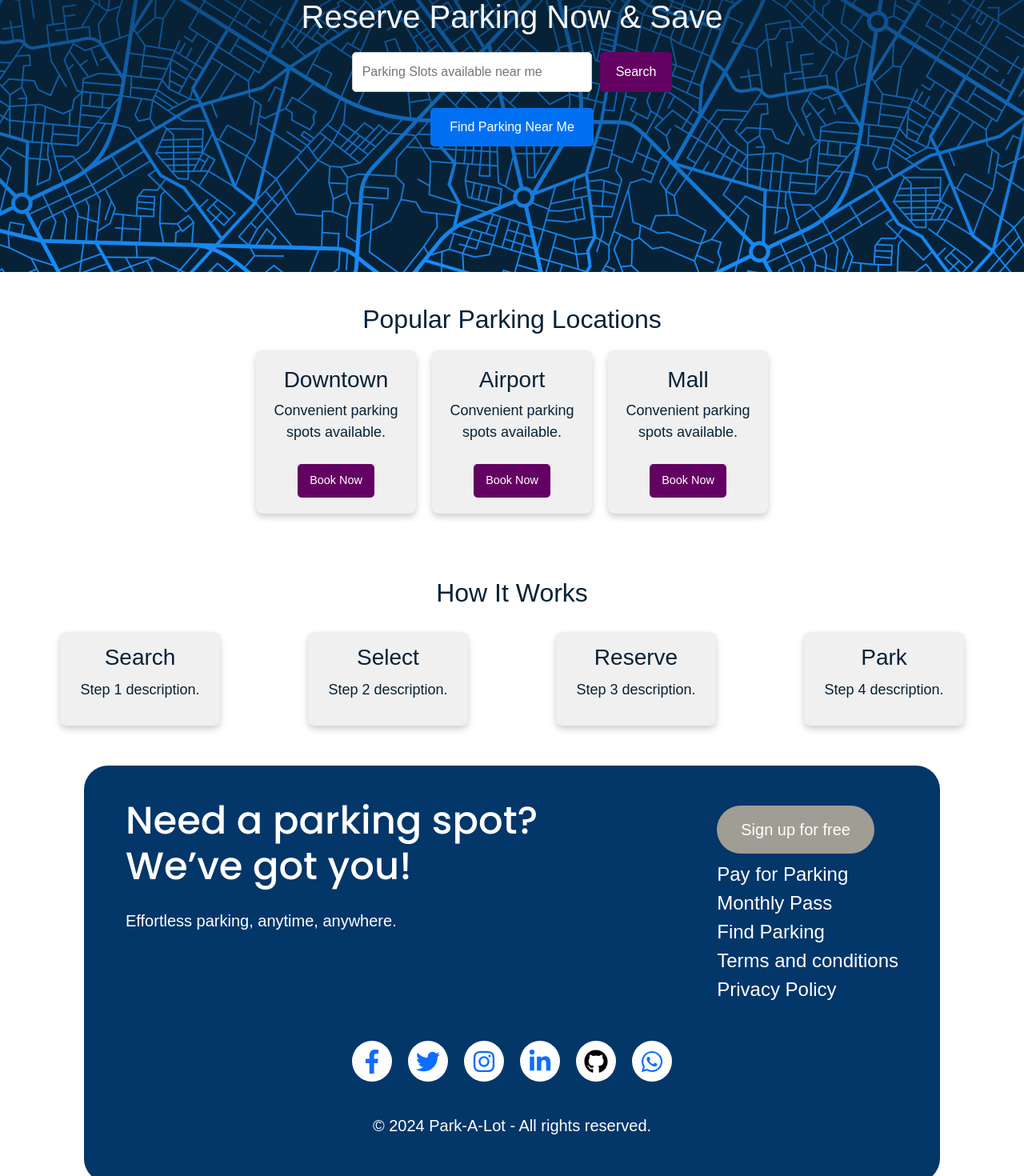
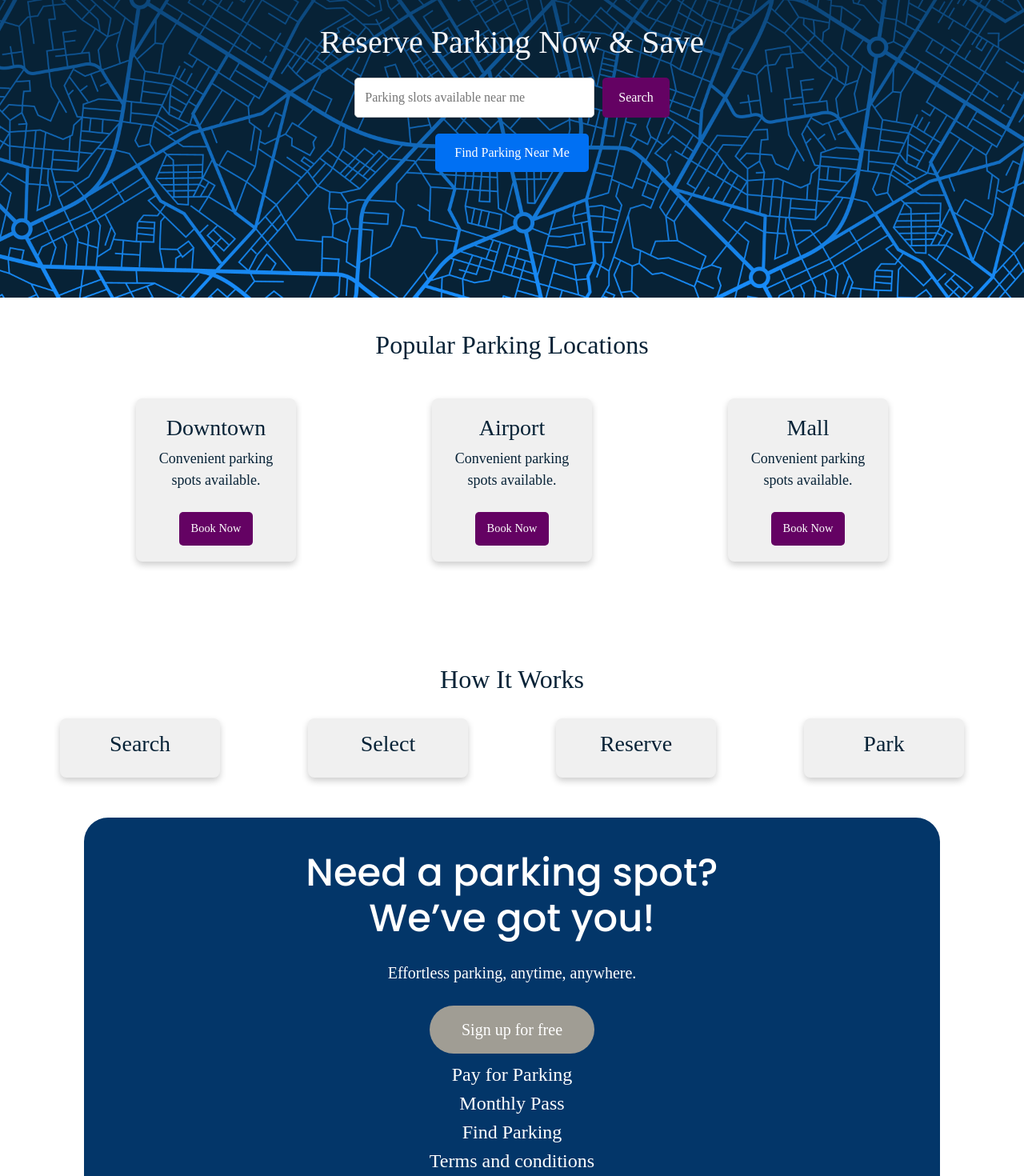
Before and after one commit to bharathBhuvanendra/Capstone-PROG8751-Sec3-Group7, a React (Create React App) app in the folder client/: page / in a window 1280 px wide. Shown: the part 280-1750 px from the top of the page at 80% size. Built offline with nearby package versions, Linux system fonts and the light colour scheme.

Commit message:
Footer responsiveness, styling and accessibility fixes

```diff
--- a/client/src/components/Footer.jsx
+++ b/client/src/components/Footer.jsx
@@ -1,3 +1,4 @@
+// src/components/Footer.jsx
 import React from 'react';
 import { motion } from 'framer-motion';
 import { FaFacebookF, FaTwitter, FaInstagram, FaLinkedinIn, FaGithub, FaWhatsapp } from 'react-icons/fa';
@@ -11,6 +12,7 @@ const Footer = () => {
       animate={{ opacity: 1, y: 0 }}
       transition={{ duration: 0.8 }}
       className="footer"
+      aria-label="Footer section"
     >
       {/* Background Image with Light Opacity */}
       <img src={footerBackground} alt="Footer Background" className="footer-background-image" />
@@ -26,47 +28,47 @@ const Footer = () => {
           </h3>
 
           <div className="flex items-center mt-4">
-            <p className="text-lg font-medium text-white ml-10">
+            <p className="text-lg font-medium text-white ml-10" aria-label="Footer description">
               Effortless parking, anytime, anywhere.
             </p>
           </div>
         </div>
 
         <div className="flex flex-col items-end pr-4">
-          <motion.button className="btn-primary mb-2">
+          <motion.button className="btn-primary mb-2" aria-label="Sign up for free button">
             Sign up for free
           </motion.button>
-          <ul className="flex flex-col items-end space-y-1 no-bullets">
-            <li><a>Pay for Parking</a></li>
-            <li><a>Monthly Pass</a></li>
-            <li><a>Find Parking</a></li>
-            <li><a>Terms and conditions</a></li>
-            <li><a>Privacy Policy</a></li>
+          <ul className="flex flex-col items-end space-y-1 no-bullets" aria-label="Footer links">
+            <li><a href="#pay-parking" aria-label="Pay for Parking link">Pay for Parking</a></li>
+            <li><a href="#monthly-pass" aria-label="Monthly Pass link">Monthly Pass</a></li>
+            <li><a href="#find-parking" aria-label="Find Parking link">Find Parking</a></li>
+            <li><a href="#terms" aria-label="Terms and Conditions link">Terms and conditions</a></li>
+            <li><a href="#privacy" aria-label="Privacy Policy link">Privacy Policy</a></li>
           </ul>
         </div>
 
         <div className="center-bottom">
-          <div className="social-icons">
-            <a href="https://facebook.com" className="social-icon text-blue-600">
+          <div className="social-icons" aria-label="Social media links">
+            <a href="https://facebook.com" className="social-icon text-blue-600" aria-label="Facebook">
               <FaFacebookF size={30} />
             </a>
-            <a href="https://twitter.com" className="social-icon text-[#1DA1F2]">
+            <a href="https://twitter.com" className="social-icon text-[#1DA1F2]" aria-label="Twitter">
               <FaTwitter size={30} />
             </a>
-            <a href="https://instagram.com" className="social-icon text-[#E1306C]">
+            <a href="https://instagram.com" className="social-icon text-[#E1306C]" aria-label="Instagram">
               <FaInstagram size={30} />
             </a>
-            <a href="https://linkedin.com" className="social-icon text-[#0077B5]">
+            <a href="https://linkedin.com" className="social-icon text-[#0077B5]" aria-label="LinkedIn">
               <FaLinkedinIn size={30} />
             </a>
-            <a href="https://github.com" className="social-icon text-black">
+            <a href="https://github.com" className="social-icon text-black" aria-label="GitHub">
               <FaGithub size={30} />
             </a>
-            <a href="https://whatsapp.com" className="social-icon text-[#25D366]">
+            <a href="https://whatsapp.com" className="social-icon text-[#25D366]" aria-label="WhatsApp">
               <FaWhatsapp size={30} />
             </a>
           </div>
-          <p className="footer-note text-lg">
+          <p className="footer-note text-lg" aria-label="Copyright notice">
             © 2024 Park-A-Lot - All rights reserved.
           </p>
         </div>
--- a/client/src/components/Homepage.jsx
+++ b/client/src/components/Homepage.jsx
@@ -14,19 +14,34 @@ const Homepage = () => {
           backgroundImage: `url(${backgroundImage})`,
           backgroundSize: 'cover',
           backgroundPosition: 'center',
-    height: '500px', // Ensure it has a height
+          height: '500px',
         }}
+        aria-label="Hero section with search options for parking"
       >
         <div className="hero-content">
           <motion.div initial={{ opacity: 0, y: -30 }} animate={{ opacity: 1, y: 0 }} transition={{ duration: 0.8 }}>
             <h1>Reserve Parking Now & Save</h1>
             <div className="search-container">
-        <input type="text" placeholder="Parking Slots available near me" className="search-input" />
-        <motion.button className="search-button" whileTap={{ scale: 0.95 }}>
+              <input
+                type="text"
+                placeholder="Parking slots available near me"
+                className="search-input"
+                aria-label="Search for available parking slots near me"
+              />
+              <motion.button
+                className="search-button"
+                whileTap={{ scale: 0.95 }}
+                aria-label="Search parking"
+              >
                 Search
               </motion.button>
             </div>
-      <motion.button className="find-parking-button" whileTap={{ scale: 0.95 }} onClick={() => console.log("Finding parking...")}>
+            <motion.button
+              className="find-parking-button"
+              whileTap={{ scale: 0.95 }}
+              onClick={() => console.log("Finding parking...")}
+              aria-label="Find parking near me"
+            >
               Find Parking Near Me
             </motion.button>
           </motion.div>
@@ -34,14 +49,23 @@ const Homepage = () => {
       </section>
 
       {/* Featured Parking Locations */}
-      <section className="featured-parking-section">
+      <section className="featured-parking-section" aria-label="Featured parking locations">
         <h2>Popular Parking Locations</h2>
         <div className="featured-locations">
           {['Downtown', 'Airport', 'Mall'].map((location, index) => (
-            <motion.div key={index} className="location-card" whileHover={{ scale: 1.05 }}>
+            <motion.div
+              key={index}
+              className="location-card"
+              whileHover={{ scale: 1.05 }}
+              aria-label={`Parking location at ${location}`}
+            >
               <h3>{location}</h3>
               <p>Convenient parking spots available.</p>
-              <motion.button className="book-now-button" whileTap={{ scale: 0.95 }}>
+              <motion.button
+                className="book-now-button"
+                whileTap={{ scale: 0.95 }}
+                aria-label={`Book parking at ${location}`}
+              >
                 Book Now
               </motion.button>
             </motion.div>
@@ -50,14 +74,14 @@ const Homepage = () => {
       </section>
 
       {/* How It Works */}
-      <section className="how-it-works-section">
+      <section className="how-it-works-section" aria-label="Explanation of how the parking reservation system works">
         <h2>How It Works</h2>
         <div className="steps">
           {['Search', 'Select', 'Reserve', 'Park'].map((step, index) => (
-            <div key={index} className="step">
+            <div key={index} className="step" aria-label={`Step ${index + 1}: ${step}`}>
               <motion.div initial={{ opacity: 0, y: 20 }} animate={{ opacity: 1, y: 0 }} transition={{ delay: index * 0.2 }}>
                 <h3>{step}</h3>
-                <p>Step {index + 1} description.</p>
+                {/* <p>Step {index + 1} description.</p> */}
               </motion.div>
             </div>
           ))}
@@ -67,4 +91,4 @@ const Homepage = () => {
   );
 };
 
-export default Homepage; // Ensure you're exporting the component as default
+export default Homepage;
--- a/client/src/styles/Footer.css
+++ b/client/src/styles/Footer.css
@@ -18,6 +18,7 @@
     margin-right: 105px;
     position: relative;
     overflow: hidden;
+    font-family: Montserrat, serif;
 }
 
 .footer-background-image {
@@ -51,26 +52,6 @@
     transform: scale(7.9); /* Adjust scale for desired size */
     background-position: bottom left; /* Position at bottom left */
     background-repeat: no-repeat; /* Prevent image from repeating */
-}
-
-
-
-
-
-
-
-.container {
-    display: flex;
-    justify-content: space-between;
-    align-items: flex-start;
-    max-width: 1500px;
-    width: 100%; /* Changed from 500% to 100% */
-    flex-wrap: wrap; /* Allows items to wrap on smaller screens */
-    justify-content: space-between;
-    align-items: flex-start;
-    max-width: 1500px;
-    width: 100%; /* Changed from 500% to 100% */
-    flex-wrap: wrap; /* Allows items to wrap on smaller screens */
 }
 
 .footer h3 {
@@ -190,6 +171,7 @@
 
 .footer .social-icons {
     display: flex;
+    flex-wrap: wrap;
     justify-content: center;
     align-items: center;
     margin-bottom: 20px;
@@ -202,9 +184,13 @@
     margin-top: 20px;
 }
 
+li a {
+    color: white;
+}
 /* Added to properly center the center-bottom section */
 .footer .center-bottom {
     display: flex;
+    flex-wrap: wrap;
     justify-content: center;
     align-items: center;
     width: 100%;
@@ -220,5 +206,53 @@
 }
 
 .footer .social-icons a {
-    margin: 0 10px; /* Spacing between social icons */
+    margin: 10px 10px; /* Spacing between social icons */
 }
+
+@media (max-width: 768px) { /* Adjust the max-width as needed for your mobile breakpoint */
+    .footer {
+      margin: 1rem;
+    }
+
+    h3, p, button, li{
+        text-align: center;
+    }
+
+    .items-end{
+        display: flex;
+        justify-content: center;
+        flex-direction: column;
+    }
+  }
+
+  @media (min-width: 769px) and (max-width: 1920px) {
+    h3, p, button, li{
+        text-align: center;
+    }
+
+    .container {
+        display: flex;
+        flex-direction: column;
+        justify-content: center;
+        align-items: center;
+    }
+
+    .items-end{
+        display: flex;
+        justify-content: center;
+        flex-direction: column;
+    }
+  }
+
+  @media (min-width: 1921px)
+  {
+    .container {
+        display: flex;
+        justify-content: center;
+        align-items: flex-start;
+        max-width: 1500px;
+        width: 100%; /* Changed from 500% to 100% */
+        flex-wrap: wrap; /* Allows items to wrap on smaller screens */
+        align-items: flex-start;
+    }
+  }
--- a/client/src/styles/Homepage.css
+++ b/client/src/styles/Homepage.css
@@ -4,6 +4,7 @@
   flex-direction: column;
   min-height: 45vh;
   background-color: #072236;
+  font-family: Montserrat, serif;
 }
 
 /* Hero Section Styling */
@@ -114,7 +115,8 @@
 
 .featured-locations {
   display: flex;
-  justify-content: center;
+  justify-content: space-evenly;
+  margin: 3rem 0;
   gap: 20px;
   flex-wrap: wrap; /* Allow cards to wrap on smaller screens */
 }
--- a/client/src/styles/Navbar.css
+++ b/client/src/styles/Navbar.css
@@ -3,10 +3,16 @@
   justify-content: space-between;
   align-items: center;
   padding: 10px 20px;
-  background-color: #3a6fd1;
+  background-color: #033669;
   box-shadow: 0 4px 6px rgba(0, 0, 0, 0.1);
+  text-transform: uppercase;
+  font-family: Montserrat, serif;
+  font-size: 1.5rem;
 }
 
+a{
+ text-decoration: none;
+}
 /* Logo.css */
 .logo {
   width: 100px; /* Adjust the width as needed */
@@ -20,13 +26,15 @@
 .logo-container {
   display: flex;
   align-items: center; /* Center logo and title vertically */
+  margin: .5rem;
 }
 
 .navbar-title {
   font-size: 1.5rem;
   font-weight: bold;
   color: #ffffff;
-  margin-left: 10px; /* Space between logo and title */
+  margin-left: 1rem; /* Space between logo and title */
+  font-size: 2rem;
 }
 
 .nav-links {
@@ -55,6 +63,12 @@
 
 .nav-links a:hover {
   color: #5b9395; /* Change color on hover */
+}
+
+.logout-button {
+  color: white;
+  font-weight: bold;
+  text-transform: uppercase;
 }
 
 /* Responsive Styles */
```
Also changed, not shown: client/src/components/AdminDashboard.jsx (+58 -11 lines), client/src/components/Checkout.jsx (+17 -15 lines), client/src/components/Dashboard.jsx (+18 -9 lines), client/src/components/Login.jsx (+16 -11 lines), client/src/components/MyBookings.jsx (+19 -11 lines), client/src/components/Signup.jsx (+19 -22 lines). Lines whose indentation alone changed are shown as unchanged.
